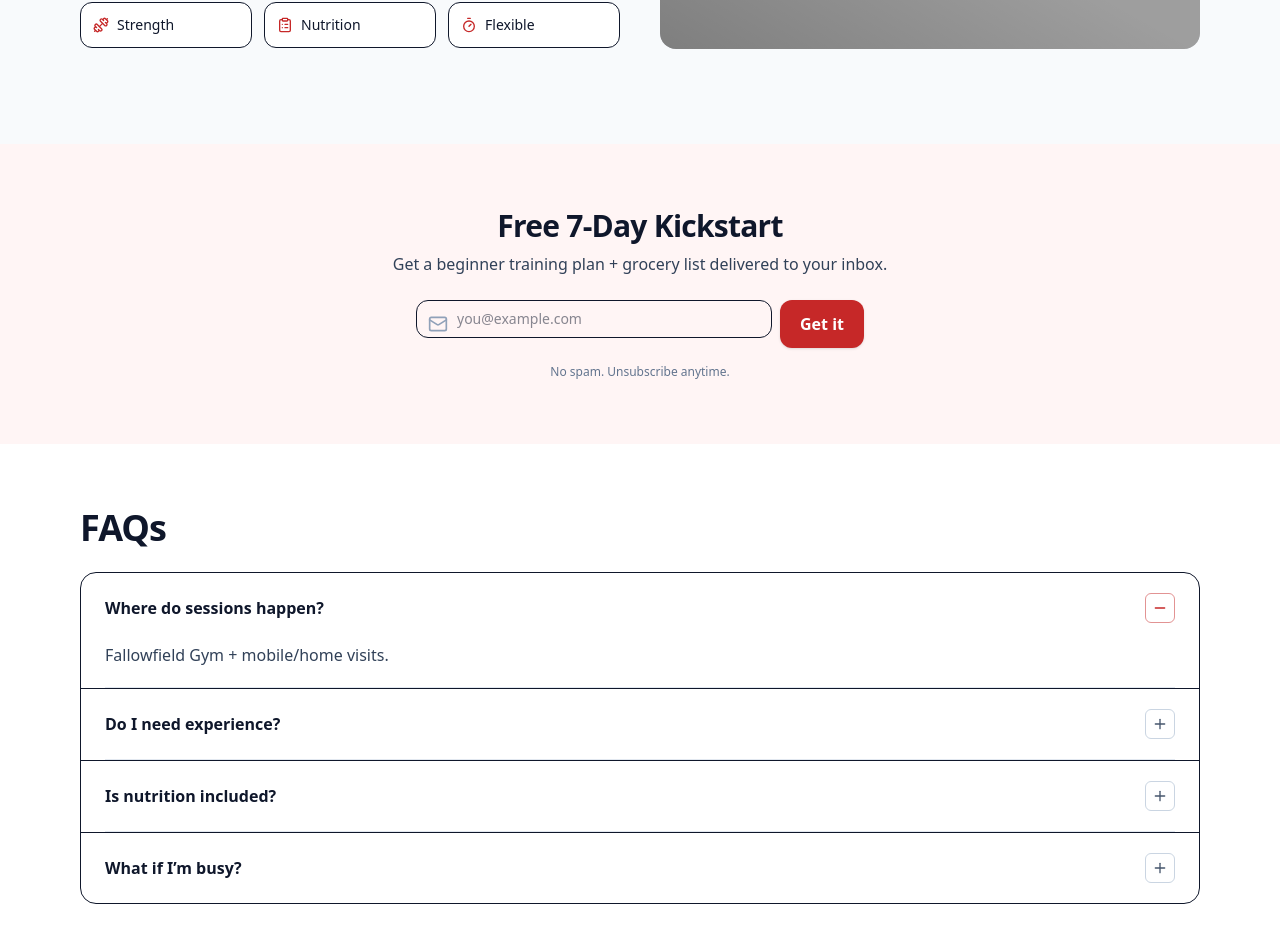
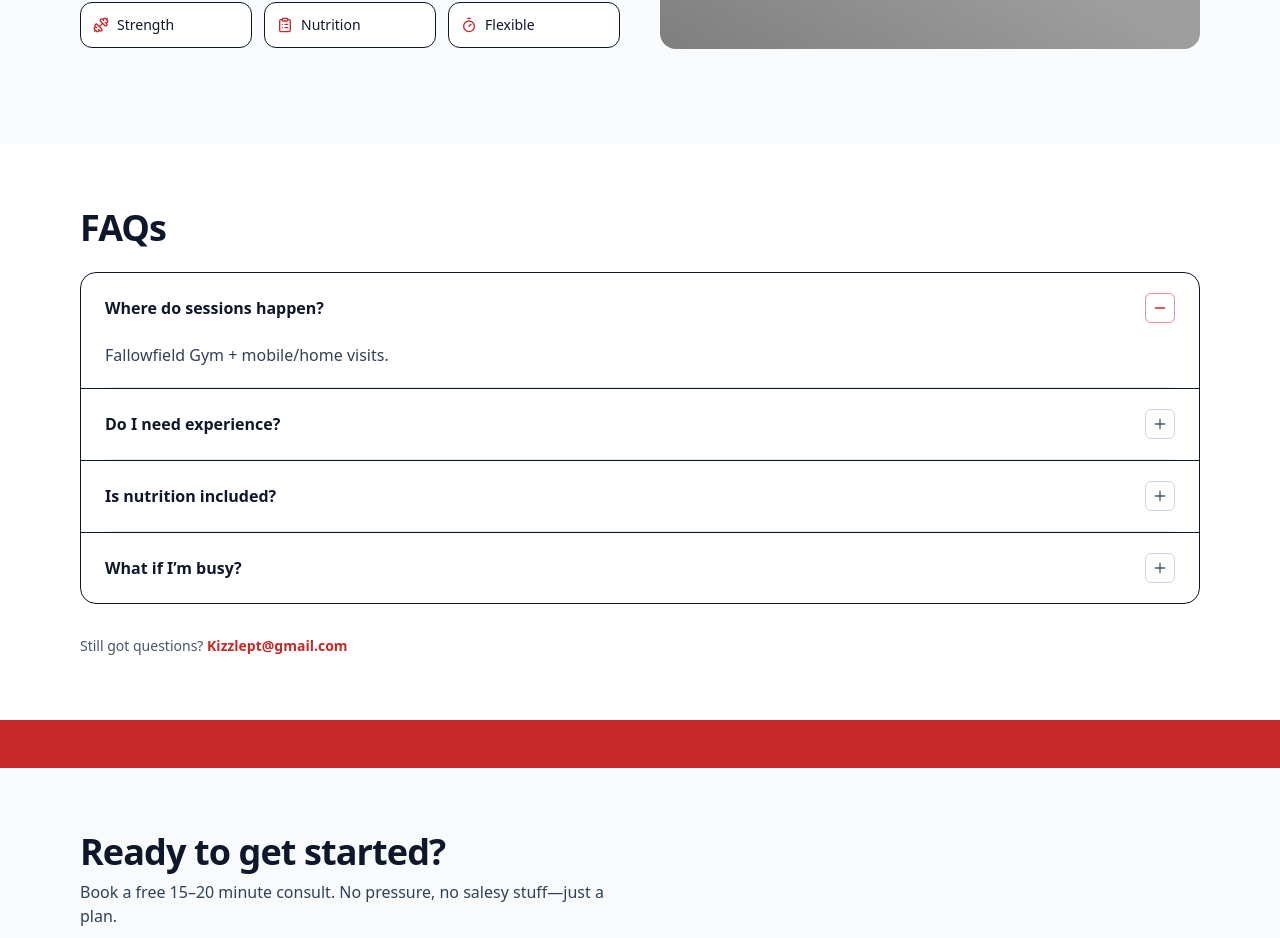
Before and after one commit to StephenCon/project-kizzle, a React (Vite) app: page / in a window 1280 px wide. Shown: the part 2472-3410 px from the top of the page. Built offline with nearby package versions, Linux system fonts and the light colour scheme; grey boxes are pictures that could not be loaded.

Commit message:
refactor: remove unused LeadMagnet import from Home component

```diff
--- a/src/pages/Home.tsx
+++ b/src/pages/Home.tsx
@@ -4,7 +4,6 @@ import Services from "../components/Services";
 import Process from "../components/Process";
 import ResultsTeaser from "../components/ResultsTeaser";
 import WhyTrain from "../components/WhyTrain";
-import LeadMagnet from "../components/LeadMagnet";
 import FAQ from "../components/FAQ";
 import FinalCTA from "../components/FinalCTA";
 import Banner from "../components/ui/Banner";
@@ -25,8 +24,6 @@ export default function Home() {
             <Banner>REAL PEOPLE • REAL RESULTS</Banner>
 
             <WhyTrain />
-
-            <LeadMagnet />
             <FAQ />
 
             <Banner />
```
